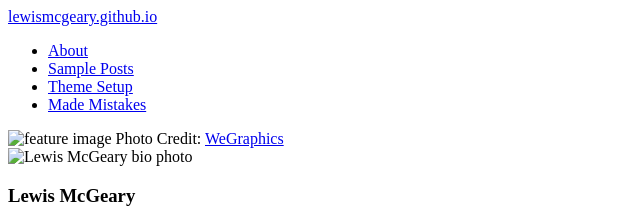
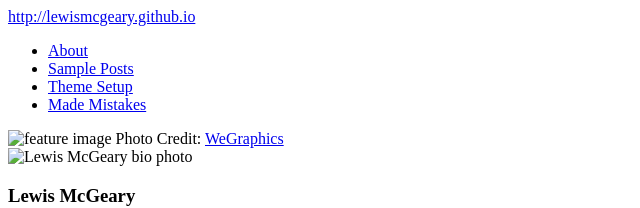
Before and after one commit to lewismcgeary/lewismcgeary.github.io, a Jekyll site: the page built from index.md, in a window 1280 px wide. Shown: the top 208 px of the page, without its empty margins (0-640 px from the left). Built offline with Jekyll 4.4.1, drawn with Linux system fonts in a browser that asks for light colours; nearby versions of some CDN libraries; some of the changed lines change nothing that is shown.

Commit message:
attempt to fix relative linking problem, edit config

```diff
--- a/_config.yml
+++ b/_config.yml
@@ -1,6 +1,6 @@
 # Site wide configuration
 
-title:            lewismcgeary.github.io
+title:            http://lewismcgeary.github.io
 locale:           en_US
 url:              lewismcgeary.github.io
 
```
